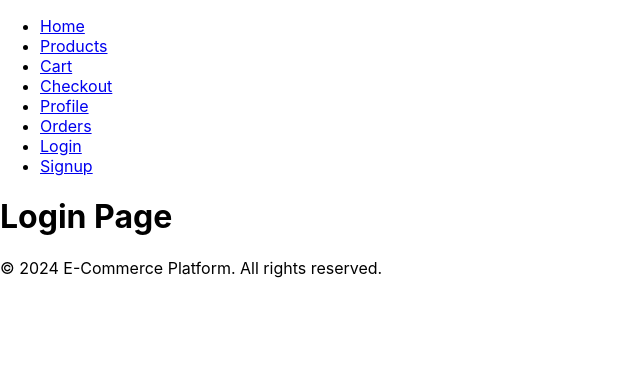
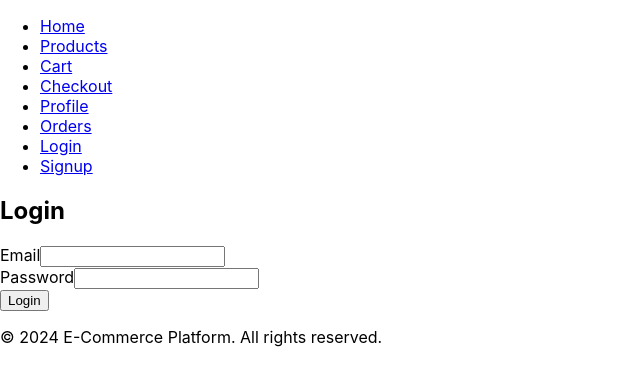
Before and after one commit to shukri2022/ecommerce-app, a React (Create React App) app: page /login in a window 1280 px wide. Shown: the top 386 px of the page, without its empty margins (0-640 px from the left). Built offline with nearby package versions, Linux system fonts and the light colour scheme.

Commit message:
Added the code for the log in page to validate the user and update state

```diff
--- a/src/pages/Login.js
+++ b/src/pages/Login.js
@@ -1,10 +1,59 @@
-import React from 'react';
+import React, { useState } from 'react';
+import { useAuth } from '../context/AuthContext';
+import { useNavigate } from 'react-router-dom';
 
 const Login = () => {
+  const [email, setEmail] = useState('');
+  const [password, setPassword] = useState('');
+  const [error, setError] = useState('');
+  const { login } = useAuth();
+  const navigate = useNavigate();
+
+  const handleSubmit = async (e) => {
+    e.preventDefault();
+
+    try {
+      const response = await fetch('http://localhost:5000/users');
+      const users = await response.json();
+      const user = users.find(user => user.email === email && user.password === password);
+
+      if (user) {
+        login(user);  // Set user data in AuthContext
+        navigate('/profile');  // Redirect to profile or desired page
+      } else {
+        setError('Invalid email or password');
+      }
+    } catch (err) {
+      console.error(err);
+      setError('Login failed');
+    }
+  };
+
   return (
     <div>
-      <h1>Login Page</h1>
-      {/* Add login form here */}
+      <h2>Login</h2>
+      <form onSubmit={handleSubmit}>
+        <div>
+          <label>Email</label>
+          <input
+            type="email"
+            value={email}
+            onChange={(e) => setEmail(e.target.value)}
+            required
+          />
+        </div>
+        <div>
+          <label>Password</label>
+          <input
+            type="password"
+            value={password}
+            onChange={(e) => setPassword(e.target.value)}
+            required
+          />
+        </div>
+        {error && <p style={{ color: 'red' }}>{error}</p>}
+        <button type="submit">Login</button>
+      </form>
     </div>
   );
 };
```
